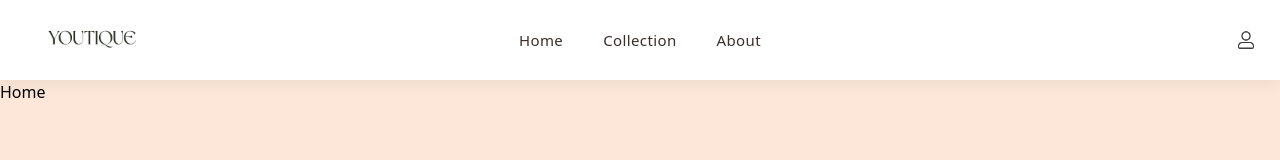
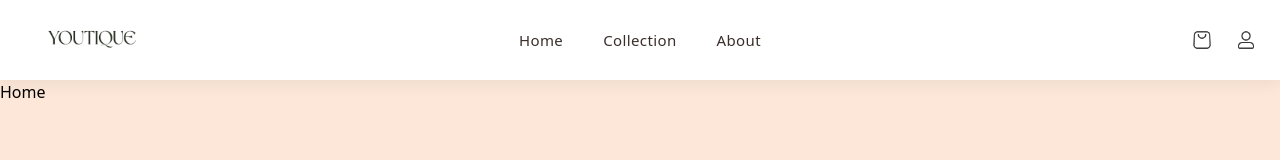
Before and after one commit to ansonRodrigues/youtique, a React (Vite) app in the folder frontend/: page / in a window 1280 px wide. Shown: the top 160 px of the page. Built offline with nearby package versions, Linux system fonts and the light colour scheme.

Commit message:
Add cart icon

```diff
--- a/frontend/src/assets/assets.js
+++ b/frontend/src/assets/assets.js
@@ -2,5 +2,6 @@ import logo from "./logo.png";
 import aboutUs from "./aboutUs.png";
 import notfoundPage from "./404error.png";
 import loginImg from "./login.png";
+import cart from "./cart.png";
 
-export const assets = { logo, aboutUs, notfoundPage, loginImg };
+export const assets = { logo, aboutUs, notfoundPage, loginImg, cart };
--- a/frontend/src/components/Navbar.jsx
+++ b/frontend/src/components/Navbar.jsx
@@ -6,10 +6,8 @@ const Navbar = () => {
   return (
     <nav className="h-20 bg-white px-6 shadow-[0_4px_16px_rgba(0,0,0,0.06)]">
       <div className="relative flex items-center h-full max-w-7xl mx-auto">
-        {/* Logo */}
         <img src={assets.logo} alt="Youtique" className="w-36" />
 
-        {/* Center links */}
         <ul
           className="
             hidden lg:flex absolute left-1/2 -translate-x-1/2
@@ -37,8 +35,13 @@ const Navbar = () => {
           <NavLink to="/about">About</NavLink>
         </ul>
 
-        {/* Right icons */}
         <div className="flex items-center gap-6 ml-auto">
+          <img
+            src={assets.cart}
+            alt="Cart"
+            className="w-5 cursor-pointer opacity-80 hover:opacity-100 transition"
+          />
+
           <img
             src={assets.loginImg}
             alt="Login"
--- a/frontend/src/pages/Login.jsx
+++ b/frontend/src/pages/Login.jsx
@@ -12,7 +12,6 @@ const Login = () => {
   return (
     <div className="flex items-center justify-center py-24 px-4">
       <div className="w-full max-w-md bg-white rounded-2xl shadow-[0_10px_30px_rgba(0,0,0,0.08)] p-8">
-        {/* Heading */}
         <h2 className="text-3xl font-light text-[#3A2E2A] text-center mb-2">
           Welcome Back
         </h2>
@@ -20,7 +19,6 @@ const Login = () => {
           Sign in to continue shopping
         </p>
 
-        {/* Form */}
         <form onSubmit={handleSubmit} className="space-y-5">
           <input
             type="email"
@@ -68,7 +66,6 @@ const Login = () => {
           </button>
         </form>
 
-        {/* Footer */}
         <p className="text-center text-sm text-[#6B5C55] mt-6">
           Don’t have an account?{" "}
           <span className="text-[#C9A24D] cursor-pointer hover:underline">
```
Also changed, not shown: frontend/src/assets/cart.png (added).
